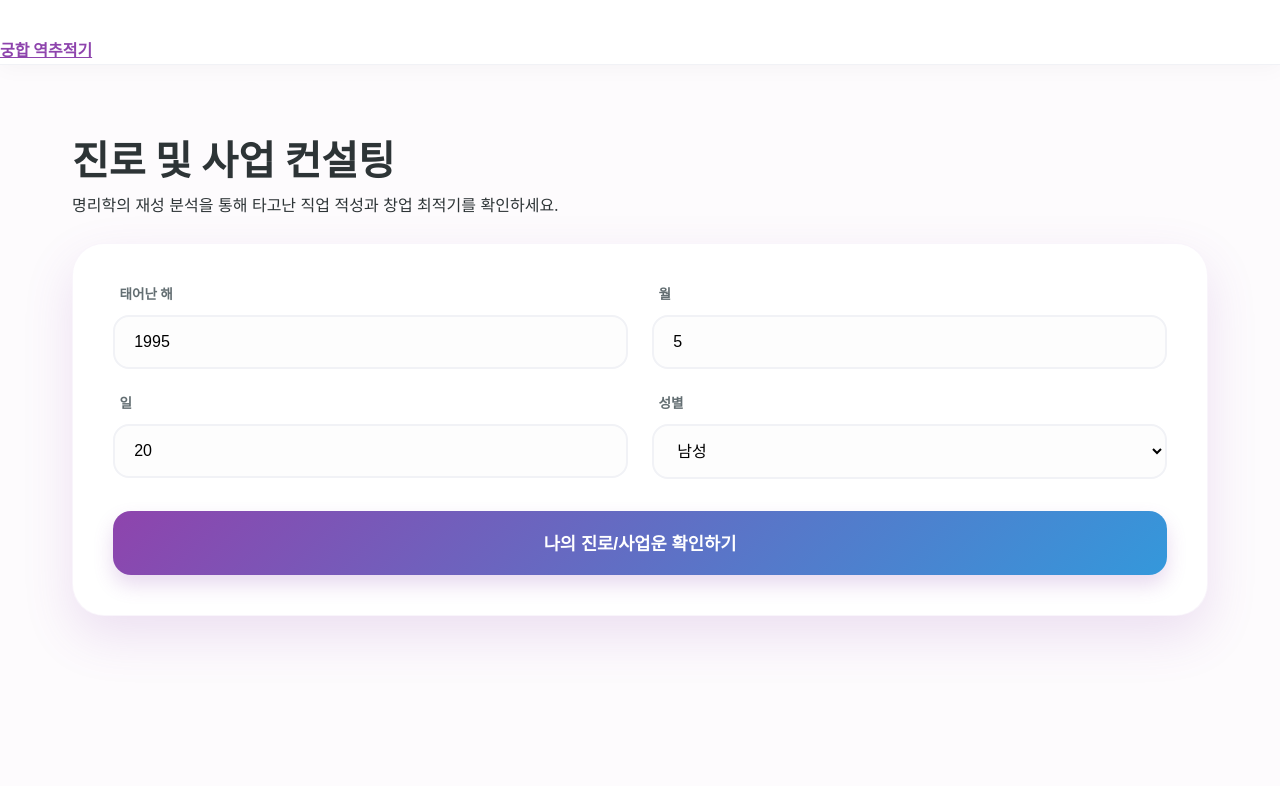
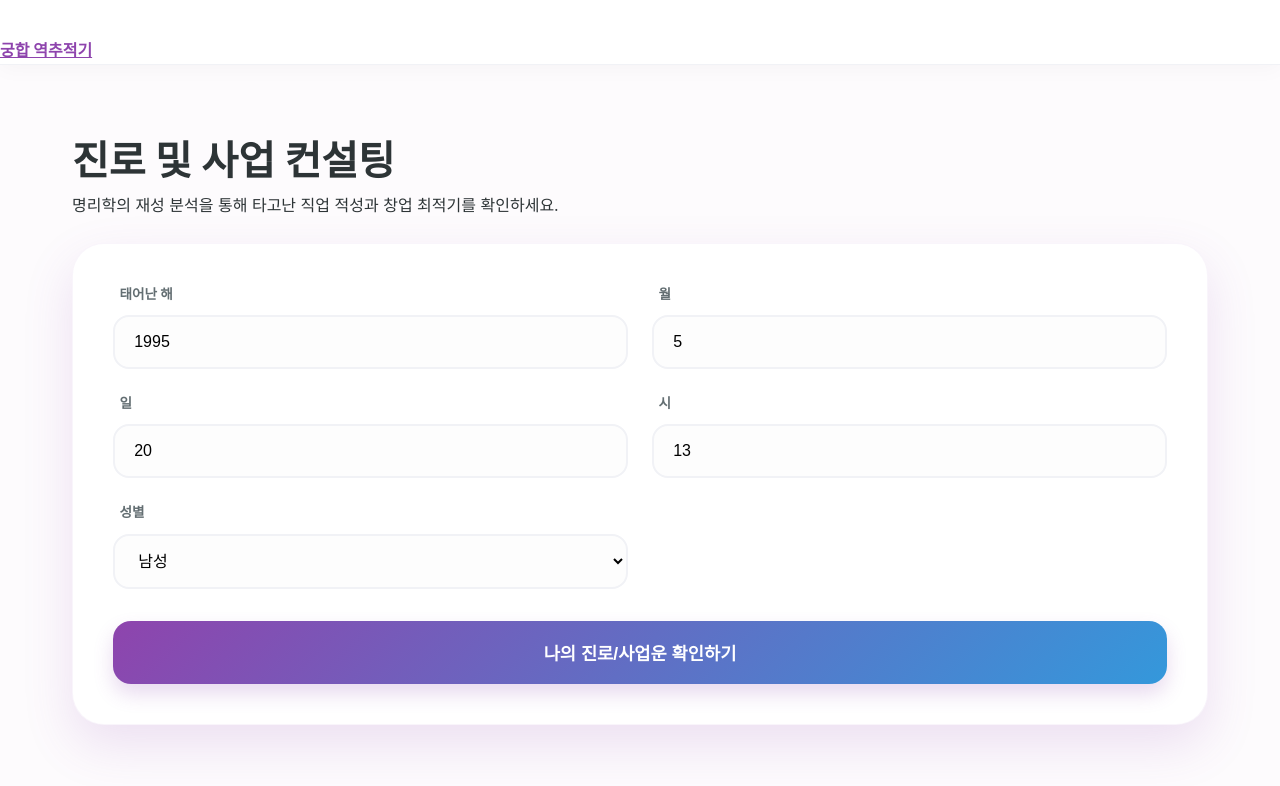
Before and after one commit to gitnewbb/saju_findbest, a Next.js app: page /career in a window 1280 px wide. Shown: the top 786 px of the page. Built offline with nearby package versions, Linux system fonts and the light colour scheme.

Commit message:
Feat: 사주팔자 테스트 시 일시 데이터 추가

```diff
--- a/src/app/api/saju/route.ts
+++ b/src/app/api/saju/route.ts
@@ -6,10 +6,10 @@ import { generateSTierExplanation, generateRomanceAnalysis } from '@/lib/gemini'
 export async function POST(req: Request) {
   try {
     const data = await req.json();
-    const { birthYear, birthMonth, birthDay, rangeYears = 2, needExplanation = false, mode = 'general', targetSajuData = null } = data;
+    const { birthYear, birthMonth, birthDay, birthTime = 12, rangeYears = 2, needExplanation = false, mode = 'general', targetSajuData = null } = data;
 
     // 만세력 계산을 위한 기준일 생성
-    const baseDate = new Date(parseInt(birthYear), parseInt(birthMonth) - 1, parseInt(birthDay), 12, 0, 0);
+    const baseDate = new Date(parseInt(birthYear), parseInt(birthMonth) - 1, parseInt(birthDay), parseInt(birthTime as string), 0, 0);
     const baseSaju = getSajuFromDate(baseDate);
 
     // 1. 연애 분석 전용 요청인 경우 (보안: 유효한 데이터와 특정 티어 조건 확인 권장)
@@ -23,7 +23,7 @@ export async function POST(req: Request) {
     }
 
     // 2. ±N년 완전 탐색 및 파레토 프론트 랭킹
-    const tiers = generateSajuTiers(baseDate, parseInt(rangeYears));
+    const tiers = generateSajuTiers(baseDate, parseInt(rangeYears as string));
 
     // 3. S티어 1위 대상 Gemini 해설 요청 (자동 호출 시 보안 가드)
     let explanation = null;
--- a/src/components/SajuForm.tsx
+++ b/src/components/SajuForm.tsx
@@ -6,6 +6,7 @@ interface SajuData {
   birthYear: string;
   birthMonth: string;
   birthDay: string;
+  birthTime: string;
   gender: 'male' | 'female';
 }
 
@@ -19,6 +20,7 @@ export default function SajuForm({ onSubmit, buttonText = "운명 찾기" }: Pro
     birthYear: '1995',
     birthMonth: '5',
     birthDay: '20',
+    birthTime: '13',
     gender: 'male'
   });
 
@@ -49,6 +51,10 @@ export default function SajuForm({ onSubmit, buttonText = "운명 찾기" }: Pro
             <input type="number" name="birthDay" value={formData.birthDay} onChange={handleChange} required className={styles.stylishInput} />
           </div>
           <div className={styles.fieldGroup}>
+            <label className={styles.label}>시</label>
+            <input type="number" name="birthTime" value={formData.birthTime} onChange={handleChange} required className={styles.stylishInput} />
+          </div>
+          <div className={styles.fieldGroup}>
             <label className={styles.label}>성별</label>
             <select name="gender" value={formData.gender} onChange={handleChange} className={styles.stylishSelect}>
               <option value="male">남성</option>
```
Also changed, not shown: 1 other file (tests, documents, lock files or other folders).
